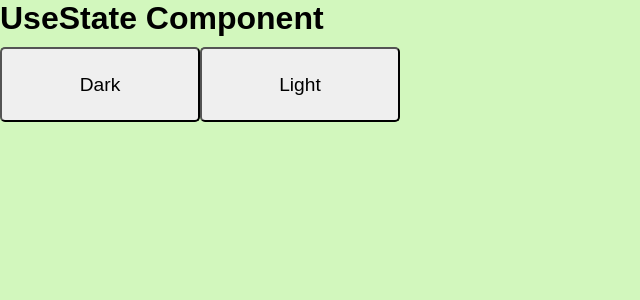
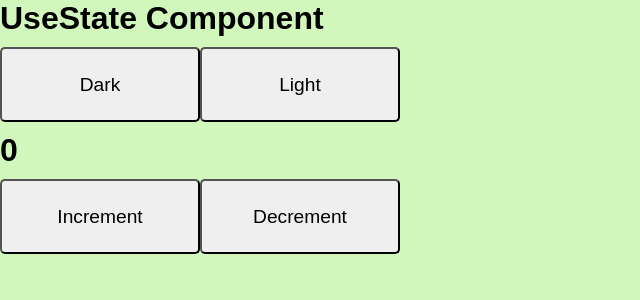
Before and after one commit to evgenii-shvetsov/aA-homeworks, a React (Create React App) app in the folder w11d1/practice-for-week-14-react-hooks-useState/: page / in a window 1280 px wide. Shown: the top 300 px of the page, without its empty margins (0-640 px from the left). Built offline with nearby package versions, Linux system fonts and the light colour scheme.

Commit message:
add usestate counter hook

```diff
--- a/w11d1/practice-for-week-14-react-hooks-useState/package.json
+++ b/w11d1/practice-for-week-14-react-hooks-useState/package.json
@@ -33,5 +33,9 @@
       "last 1 firefox version",
       "last 1 safari version"
     ]
-  }
+  },
+  "description": "In this practice you will learn to use one of the most basic hooks, the [`useState`] hook. You will use the `useState` hook to change a background theme from light to dark, as well as to increment and decrement a number.",
+  "main": "index.js",
+  "author": "",
+  "license": "ISC"
 }
--- a/w11d1/practice-for-week-14-react-hooks-useState/src/components/UseState/index.js
+++ b/w11d1/practice-for-week-14-react-hooks-useState/src/components/UseState/index.js
@@ -3,12 +3,16 @@ import "./UseState.css";
 
 const UseState = () => {
   const [theme, setTheme] = useState("light");
+  const [count, setCount] = useState(0);
 
   return (
     <div className={theme}>
       <h1>UseState Component</h1>
       <button onClick={() => setTheme("dark")}>Dark</button>
       <button onClick={() => setTheme("light")}>Light</button>
+      <h1>{count}</h1>
+      <button onClick={()=>setCount(count + 1)}>Increment</button>
+      <button onClick={()=>setCount(count - 1)}>Decrement</button>
     </div>
   );
 };
```
Also changed, not shown: 2 other files (tests, documents, lock files or other folders).
